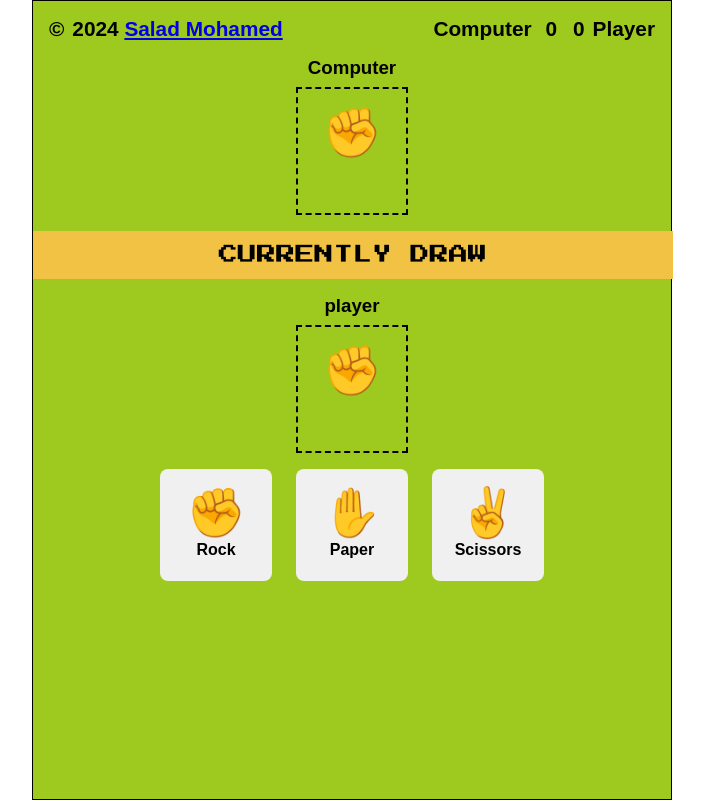
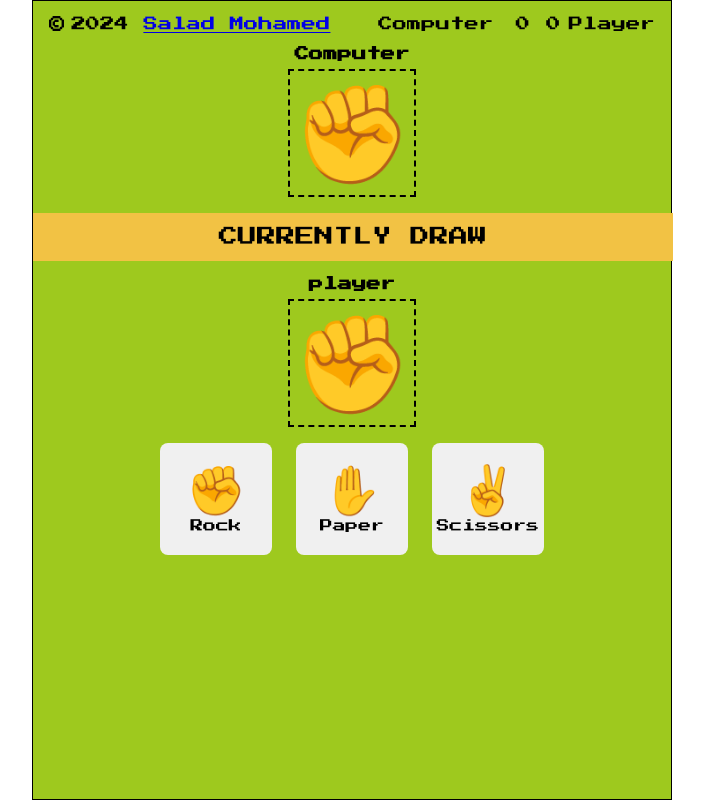
Before and after one commit to salutahmoha/Rock-Paper-Scissor-Game, a plain HTML site: page index.html in a window 1280 px wide. Shown: the whole page, without its empty margins (288-992 px from the left). Drawn offline with Linux system fonts and the light colour scheme.

Commit message:
adding more css stylings

```diff
--- a/index.html
+++ b/index.html
@@ -39,19 +39,19 @@
                     <div class="icon-div">
                         <p class="icon">&#9994;</p>
                     </div>
-                    <h4>Rock</h4>
+                    <p>Rock</p>
                 </div>
                 <div class="rock-paper-scissor" onclick="playGame('paper')">
                     <div class="icon-div">
                         <p class="icon">&#9995;</p>
                     </div>
-                    <h4>Paper</h4>
+                    <p>Paper</p>
                 </div>
                 <div class="rock-paper-scissor" onclick="playGame('scissors')">
                     <div class="icon-div">
                         <p class="icon">&#9996;</p>
                     </div>
-                    <h4>Scissors</h4>
+                    <p>Scissors</p>
                 </div>
             </div>
         </div>
--- a/style.css
+++ b/style.css
@@ -3,9 +3,11 @@
     padding: 0;
     margin: 0;
     box-sizing: border-box;
-    font-family: sans-serif;
 }
 
+body{
+    font-family: "Press Start 2P", sans-serif;
+}
 :root{
     --background-color: #9ec91e;
     --a-color: #0000e6;
@@ -28,8 +30,8 @@
 }
 
 .header p{
-    font-size: 1.3rem;
-    font-weight: 700;
+    font-size: 0.9rem;
+    font-weight: 400;
 }
 
 .header a{
@@ -48,10 +50,11 @@
 }
 .computer h3{
     text-align: center;
+    font-size: 0.9rem;
     padding-bottom: 0.5rem;
 }
 .computer-choice{
-    width: 7rem;
+    width: 8rem;
     height: 8rem;
     border: 2px dashed black;
     margin: auto;
@@ -74,10 +77,11 @@
 }
 .player h3{
     text-align: center;
+    font-size: 0.9rem;
     padding-bottom: 0.5rem;
 }
 .player-choice-display{
-    width: 7rem;
+    width: 8rem;
     height: 8rem;
     border: 2px dashed black;
     margin: auto;
@@ -97,8 +101,9 @@
     cursor: pointer;
 }
 
-.rock-paper-scissor h4{
+.rock-paper-scissor p{
     text-align: center;
+    font-size: 0.8rem;
     /* padding-top: 5rem; */
 }
 
@@ -109,7 +114,7 @@
 }
 
 .player-choice-display, .computer-choice{
-    font-size: 3rem;
+    font-size: 6rem;
     text-align: center;
-    padding-top: 1rem;
+
 }
```
